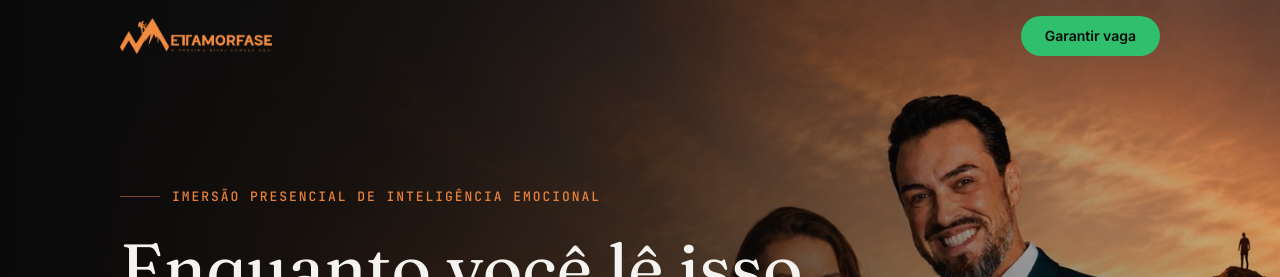
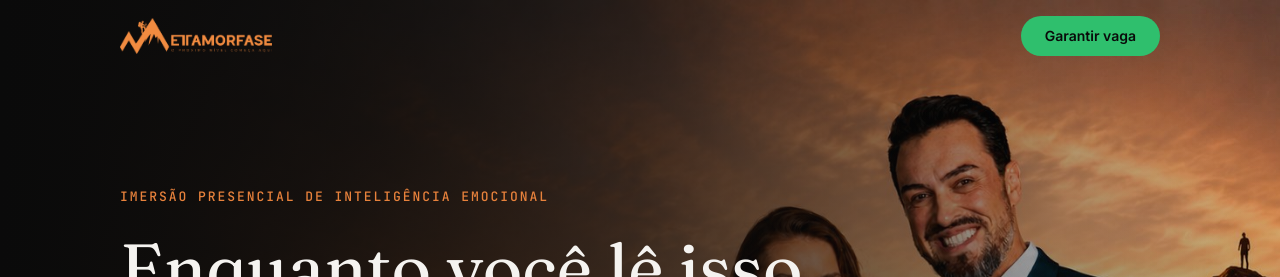
Before and after one commit to ziontreinamentos/metamorfase, a React (Vite) app: page / in a window 1280 px wide. Shown: the top 277 px of the page. Built offline with nearby package versions, Linux system fonts and the light colour scheme.

Commit message:
Remove traço decorativo do eyebrow no hero
Volta o eyebrow para texto simples, sem o travessão à esquerda.

```diff
--- a/src/components/Hero.jsx
+++ b/src/components/Hero.jsx
@@ -46,10 +46,9 @@ export default function Hero() {
         </div>
 
         <div className="bg-bg-primary px-6 pb-16 pt-8">
-          <div className="mb-6 flex items-start gap-3">
-            <span className="mt-[7px] h-px w-8 shrink-0 bg-accent-primary/50" aria-hidden="true" />
-            <p className="eyebrow leading-snug">IMERSÃO PRESENCIAL DE INTELIGÊNCIA EMOCIONAL</p>
-          </div>
+          <p className="eyebrow mb-6 leading-snug">
+            IMERSÃO PRESENCIAL DE INTELIGÊNCIA EMOCIONAL
+          </p>
           <h1 className="font-serif text-[34px] font-normal leading-[1.08] text-text-primary sm:text-[44px]">
             Enquanto você lê isso, alguém que começou depois de você{" "}
             <span className="text-accent-light">já passou na frente.</span>
@@ -84,10 +83,7 @@ export default function Hero() {
 
         <Container className="relative z-10">
           <div className="max-w-3xl">
-            <div className="mb-6 flex items-center gap-3">
-              <span className="h-px w-10 bg-accent-primary/50" aria-hidden="true" />
-              <p className="eyebrow">IMERSÃO PRESENCIAL DE INTELIGÊNCIA EMOCIONAL</p>
-            </div>
+            <p className="eyebrow mb-6">IMERSÃO PRESENCIAL DE INTELIGÊNCIA EMOCIONAL</p>
             <h1 className="font-serif text-[34px] font-normal leading-[1.08] text-text-primary sm:text-[44px] md:text-[56px] lg:text-[68px]">
               Enquanto você lê isso, alguém que começou depois de você{" "}
               <span className="text-accent-light">já passou na frente.</span>
```
